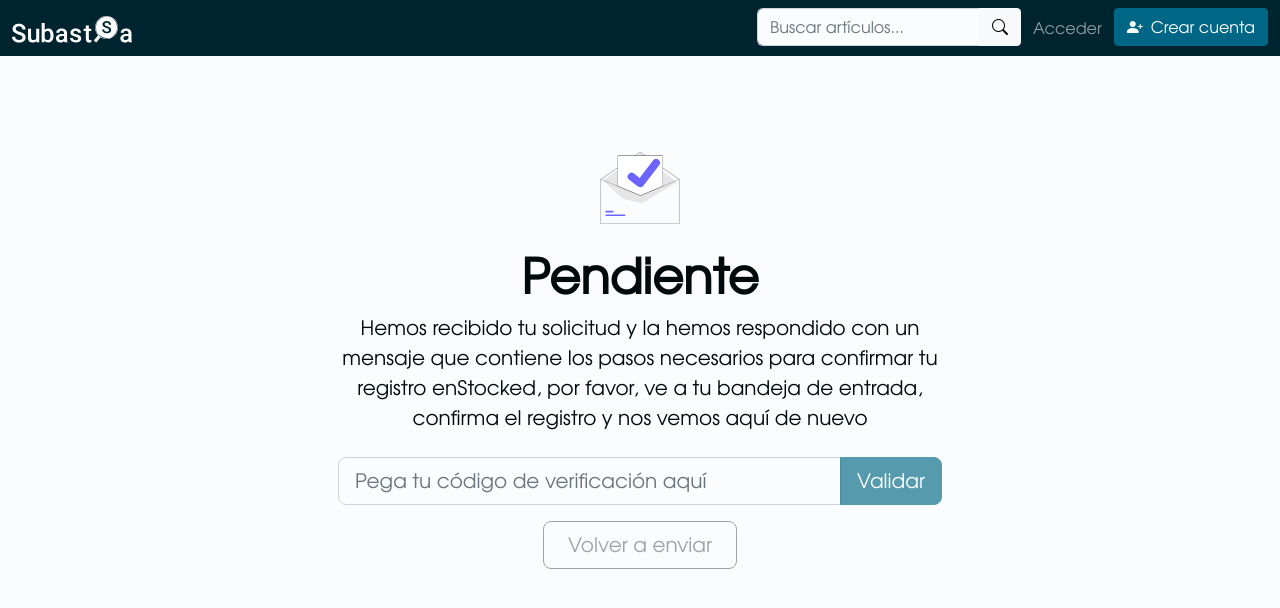
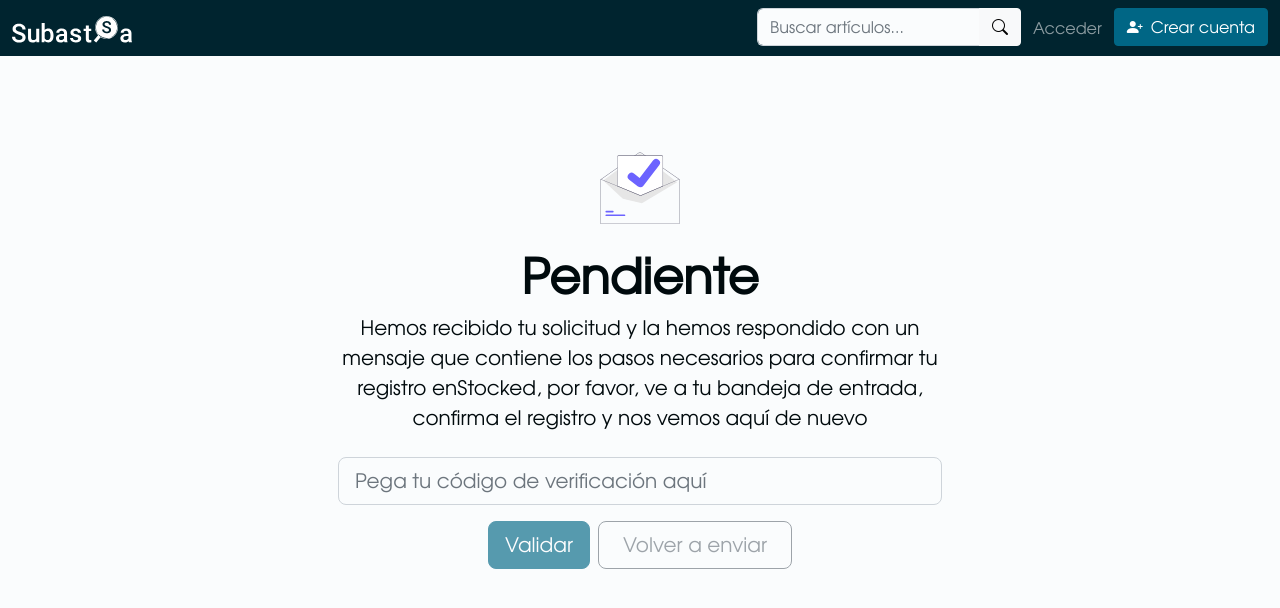
Before and after one commit to wonddark/mercadi, a React (Create React App) app: page /registro/confirmar in a window 1280 px wide. Shown: the top 608 px of the page. Built offline with nearby package versions, Linux system fonts and the light colour scheme; no server answers.

Commit message:
Redesigned the "Confirm your registration" page

```diff
--- a/src/components/security/ConfirmRegistration.tsx
+++ b/src/components/security/ConfirmRegistration.tsx
@@ -1,4 +1,4 @@
-import {ReactComponent as EmailSent} from "../../assets/undraw_mail_sent.svg";
+import { ReactComponent as EmailSent } from "../../assets/undraw_mail_sent.svg";
 import useConfirmRegistration from "../../hooks/confirm-registration.hook";
 import usePageTitle from "../../hooks/page-title.hook";
 import useIsLogged from "../../hooks/is-logged.hook";
@@ -20,18 +20,18 @@ function ConfirmRegistration() {
           <p className="lead mb-4">
             Hemos recibido tu solicitud y la hemos respondido con un mensaje que
             contiene los pasos necesarios para confirmar tu registro en
-            {process.env.REACT_APP_APP_NAME}, por favor, ve a tu bandeja de entrada, confirma el
-            registro y nos vemos aquí de nuevo
+            {process.env.REACT_APP_APP_NAME}, por favor, ve a tu bandeja de
+            entrada, confirma el registro y nos vemos aquí de nuevo
           </p>
-          <form className="my-3">
-            <div className="input-group">
+          <form>
             <input
               type="text"
-                className="form-control form-control-lg"
+              className="form-control form-control-lg my-3"
               placeholder="Pega tu código de verificación aquí"
               value={validationId}
               onChange={updateValidationId}
             />
+            <div className="d-grid gap-2 d-sm-flex justify-content-sm-center">
               <button
                 type="submit"
                 className="btn btn-primary btn-lg"
@@ -40,9 +40,6 @@ function ConfirmRegistration() {
               >
                 Validar
               </button>
-            </div>
-          </form>
-          <div className="d-grid gap-2 d-sm-flex justify-content-sm-center">
               <button
                 type="button"
                 className="btn btn-outline-secondary btn-lg px-4"
@@ -51,6 +48,7 @@ function ConfirmRegistration() {
                 Volver a enviar
               </button>
             </div>
+          </form>
         </div>
       </div>
     </div>
```
Lines whose indentation alone changed are shown as unchanged.
